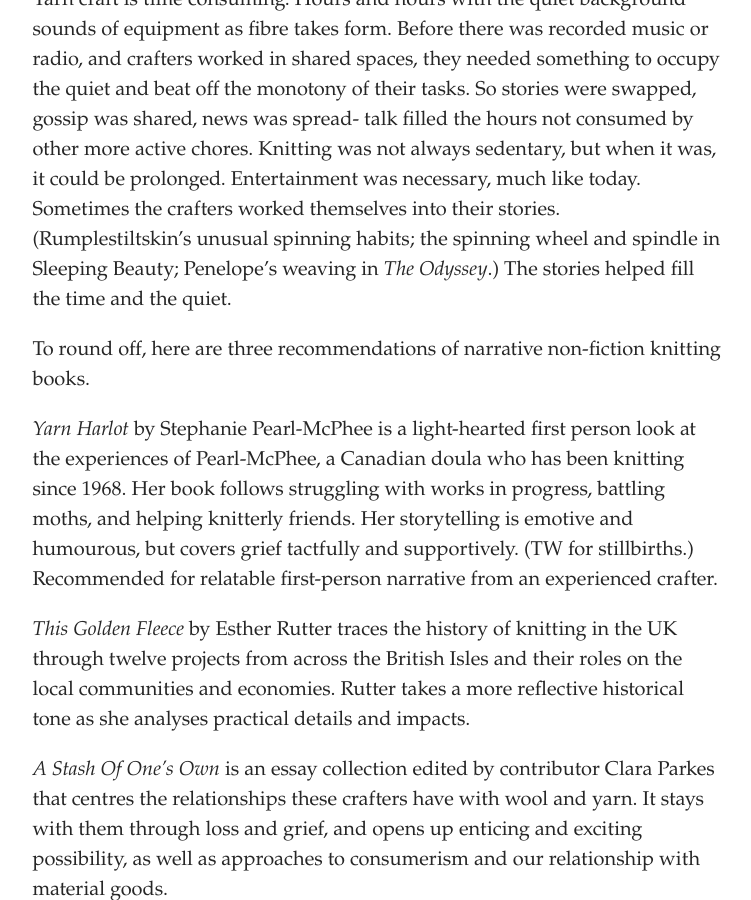
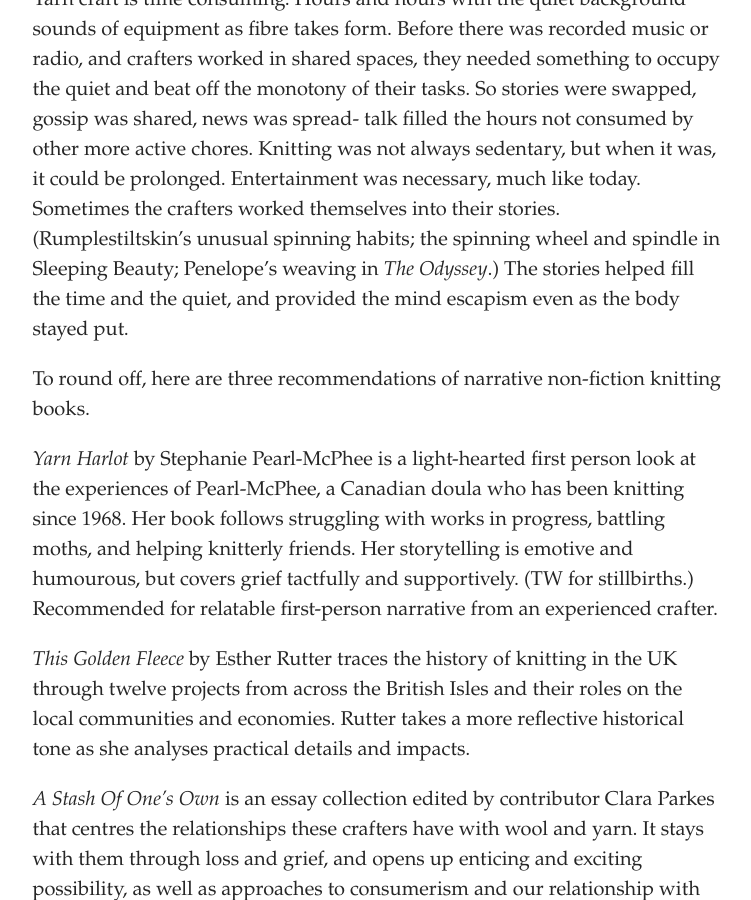
Before and after one commit to SammySpinsAYarn/Blog, a Jekyll site: the page built from _posts/2023-05-11-narrative-knitting-in-non-fiction.md, in a window 1280 px wide and 900 px high, scrolled down 391 px. Shown: the whole window, without its empty margins (262-1013 px from the left). Built offline with Jekyll 4.4.1, drawn with Linux system fonts in a browser that asks for light colours; some web fonts are replaced.

Commit message:
Update Post “2023-05-11-narrative-knitting-in-non-fiction”

```diff
--- a/_posts/2023-05-11-narrative-knitting-in-non-fiction.md
+++ b/_posts/2023-05-11-narrative-knitting-in-non-fiction.md
@@ -7,9 +7,7 @@
 ---
 K﻿nitting books are not new. They're in shops, libraries, archival collections, on bookshelves, and all over the internet. Most are tutorials and patterns, but there are numerous ones about the history of the craft and experiences of its practitioners. For it is no coincidence that 'to spin a yarn' means to tell a story.
 
-Y﻿arn craft is time consuming. Hours and hours with the quiet background sounds of equipment as fibre takes form. Before there was recorded music or radio, and crafters worked in shared spaces, they needed something to occupy the quiet and beat off the monotony of their tasks. So stories were swapped, gossip was shared, news was spread- talk filled the hours not consumed by other more active chores. Knitting was not always sedentary, but when it was, it could be prolonged. Entertainment was necessary, much like today. Sometimes the crafters worked themselves into their stories. (Rumplestiltskin's unusual spinning habits; the spinning wheel and spindle in Sleeping Beauty; Penelope's weaving in *The Odyssey*.) The stories helped fill the time and the quiet.
-
-
+Y﻿arn craft is time consuming. Hours and hours with the quiet background sounds of equipment as fibre takes form. Before there was recorded music or radio, and crafters worked in shared spaces, they needed something to occupy the quiet and beat off the monotony of their tasks. So stories were swapped, gossip was shared, news was spread- talk filled the hours not consumed by other more active chores. Knitting was not always sedentary, but when it was, it could be prolonged. Entertainment was necessary, much like today. Sometimes the crafters worked themselves into their stories. (Rumplestiltskin's unusual spinning habits; the spinning wheel and spindle in Sleeping Beauty; Penelope's weaving in *The Odyssey*.) The stories helped fill the time and the quiet, and provided the mind escapism even as the body stayed put.
 
 T﻿o round off, here are three recommendations of narrative non-fiction knitting books.
 
```
